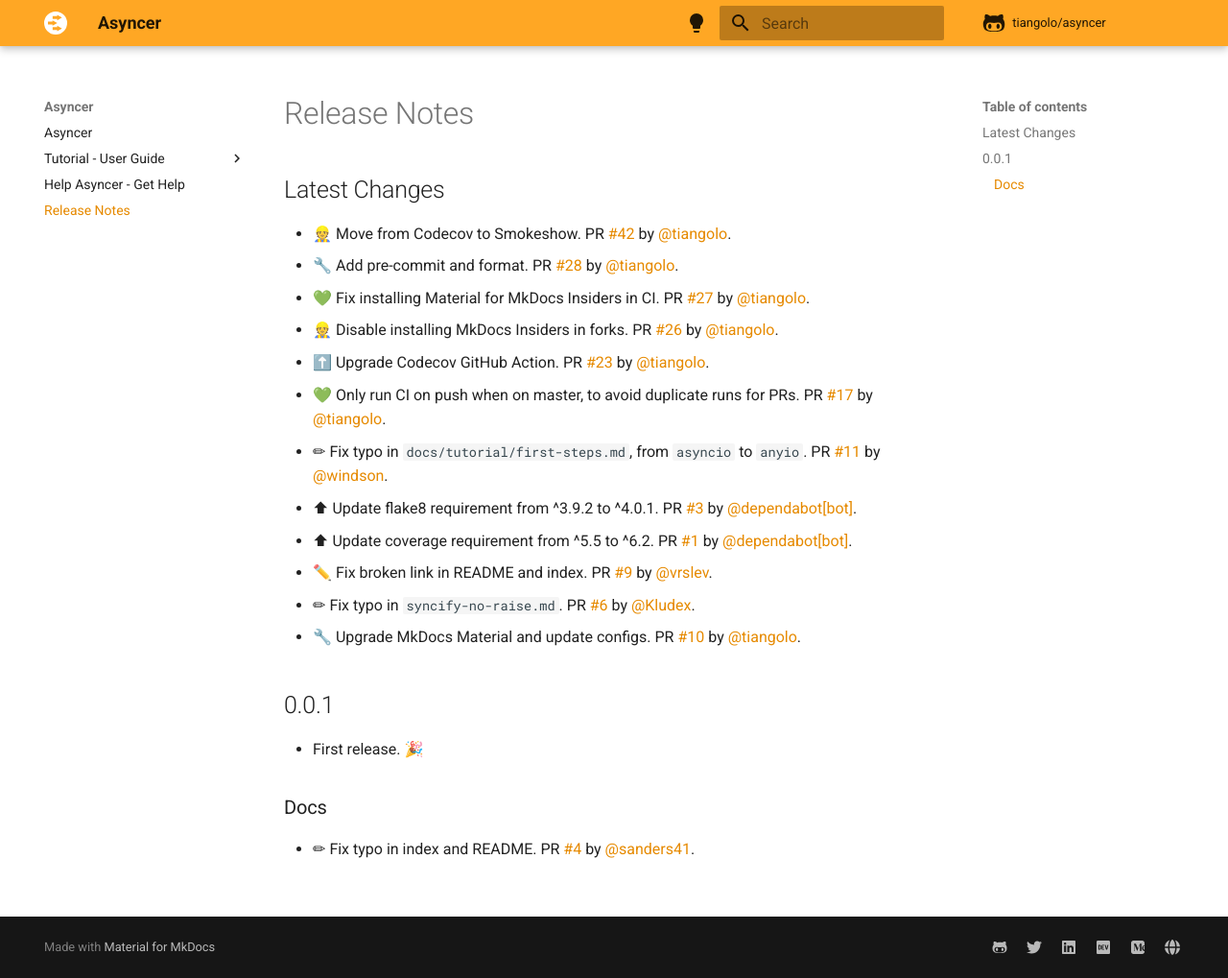
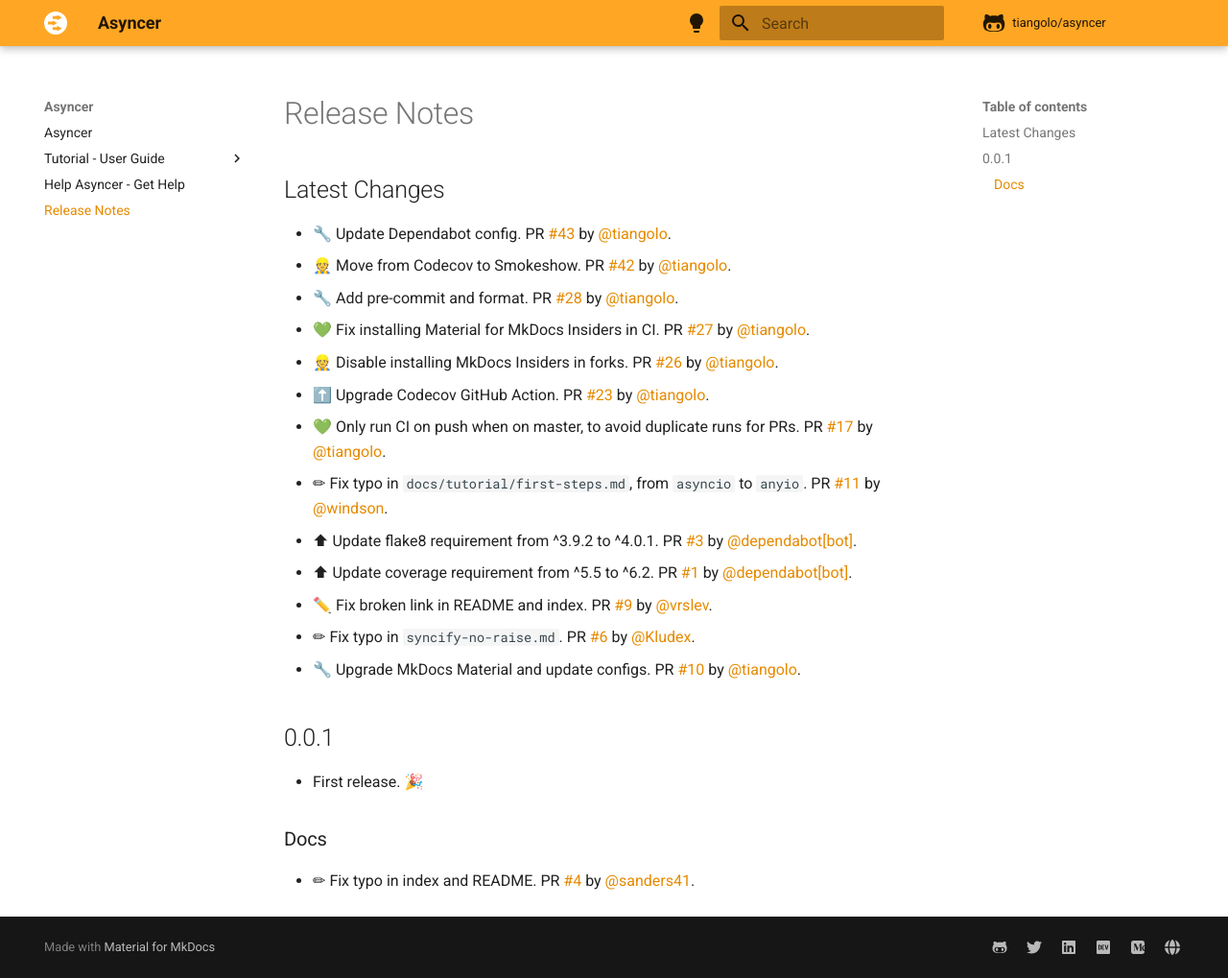
Before and after one commit to balintfrankas/fastapi-asyncer, an MkDocs documentation site: the page built from docs/release-notes.md, in a window 1280 px wide and 1019 px high. Shown: the whole window at 96% size. Built offline with MkDocs 1.6.1 and Material for MkDocs 9.7.7, drawn with Linux system fonts in a browser that asks for light colours; comment, search, counter and statistics services are not loaded.

Commit message:
📝 Update release notes

```diff
--- a/docs/release-notes.md
+++ b/docs/release-notes.md
@@ -2,6 +2,7 @@
 
 ## Latest Changes
 
+* 🔧 Update Dependabot config. PR [#43](https://github.com/tiangolo/asyncer/pull/43) by [@tiangolo](https://github.com/tiangolo).
 * 👷 Move from Codecov to Smokeshow. PR [#42](https://github.com/tiangolo/asyncer/pull/42) by [@tiangolo](https://github.com/tiangolo).
 * 🔧 Add pre-commit and format. PR [#28](https://github.com/tiangolo/asyncer/pull/28) by [@tiangolo](https://github.com/tiangolo).
 * 💚 Fix installing Material for MkDocs Insiders in CI. PR [#27](https://github.com/tiangolo/asyncer/pull/27) by [@tiangolo](https://github.com/tiangolo).
```
